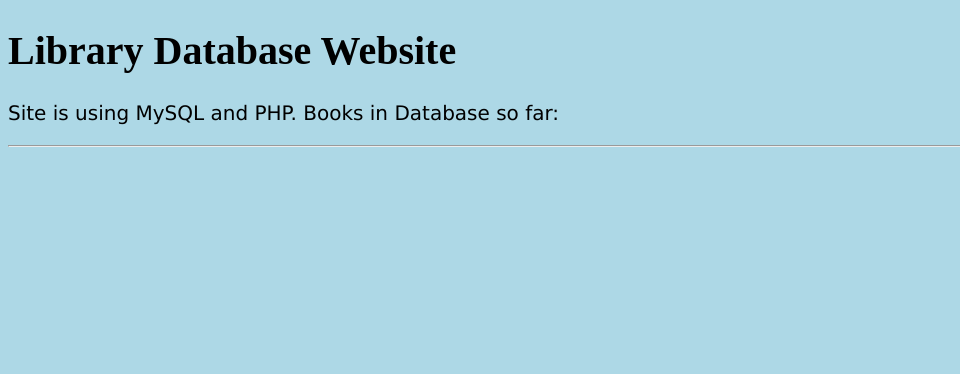
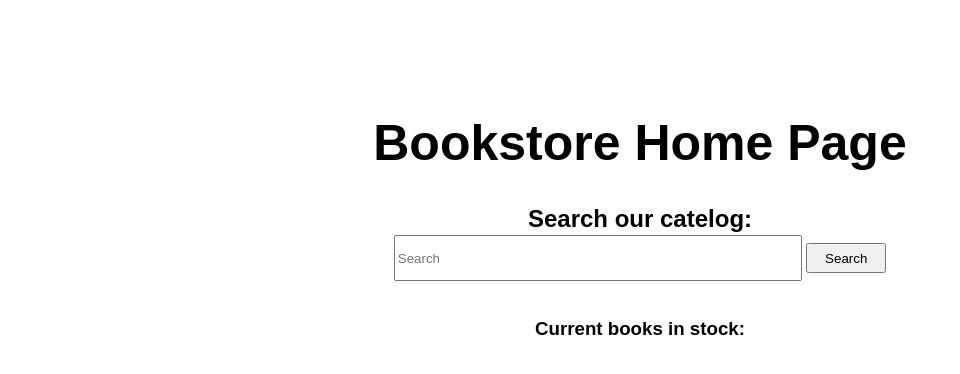
Before and after one commit to jzheng100823/LibraryDatabase, a PHP site: page / in a window 1280 px wide. Shown: the top 374 px of the page, without its empty margins (0-960 px from the left). Run offline with PHP 8.4, Linux system fonts and the light colour scheme; data that the repository does not hold is empty.

Commit message:
Added search functionality and updated css

```diff
--- /dev/null
+++ b/Style.css
@@ -0,0 +1,44 @@
+* {
+    margin: 0.5;
+    padding: 3;
+    font-family: sans-serif;
+}
+
+h1 {
+    font-weight: bold;
+    font-size: 50px;
+}
+
+h1.blue {
+    font-weight: bold;
+    font-size: 50px;
+    color: blue;
+}
+
+img {
+    float: left;
+    height: 300px;
+    padding: 0 10px 0 0;
+}
+
+.book_list {
+    text-align: center;
+}
+
+.homepage {
+    text-align: center;
+    margin: 1;
+    float: center;
+}
+.homepage input {
+    height: 40px;
+    width: 400px;
+}
+
+.homepage button {
+    height: 30px;
+    width: 80px;
+}
+h2.catelog {
+    margin: 2px;
+}
--- /dev/null
+++ b/header.php
@@ -0,0 +1,11 @@
+<?php
+    include 'database.php';
+?>
+
+<!DOCTYPE html>
+<html>
+<head>
+    <title></title>
+    <link rel="stylesheet" type="text/css" href="Style.css">
+</head>
+<body>
--- a/index.php
+++ b/index.php
@@ -1,38 +1,31 @@
 <?php
-    include_once 'database.php';
+    include 'header.php';
 ?>
+<br><br><br><br>
+<div class="homepage">
+    <h1>Bookstore Home Page</h1>
+    <h2 class="catelog">Search our catelog:</h2>
+    <div class="searchbox">
+        <form action = "search.php" method="POST">
+            <input type="text" name="search" placeholder="Search">
+            <button type="submit" name="submit-search">Search</button>
+        </form>
+    </div>
+    <br>
+    <h3>Current books in stock:</h3>
+</div>
+<div class="book_list">
+     <?php
+        $sql = "SELECT * FROM book";
+        $result = mysqli_query($conn, $sql);
+        $queryResults = mysqli_num_rows($result);
 
-<!DOCTYPE html>
-<html lang="en">
-
-    <head>
-        <meta charset="utf-8">
-        <meta name="viewport" content="width=device-width, initial-scale=1.0">
-        <title>Library Database</title>
-            <link rel="stylesheet" href="style.css">
-    </head>
-    <body>
-
-        <!-- Text -->
-        <h1>Library Database Website</h1>
-
-        <div class="test">
-            <p>Site is using MySQL and PHP. Books in Database so far:</p>
-        </div>
-
-        <?php
-            $sql = "SELECT title FROM book;";
-            $result = mysqli_query($conn, $sql);
-            $resultCheck = mysqli_num_rows($result);
-
-            if ($resultCheck > 0) {
-                while ($row = mysqli_fetch_assoc($result)) {
-                    echo $row['title'] , "<br>";
-                }
+        if ($queryResults > 0){
+            while($row = mysqli_fetch_assoc($result)){
+                echo "<li>".$row['title']."</li> <br>";
             }
-        ?>
-        <hr />
-
-    </body>
-
+        }
+     ?>
+</div>
+</body>
 </html>
```
Also changed, not shown: page.php (added, +56 -0 lines), search.php (added, +31 -0 lines).
